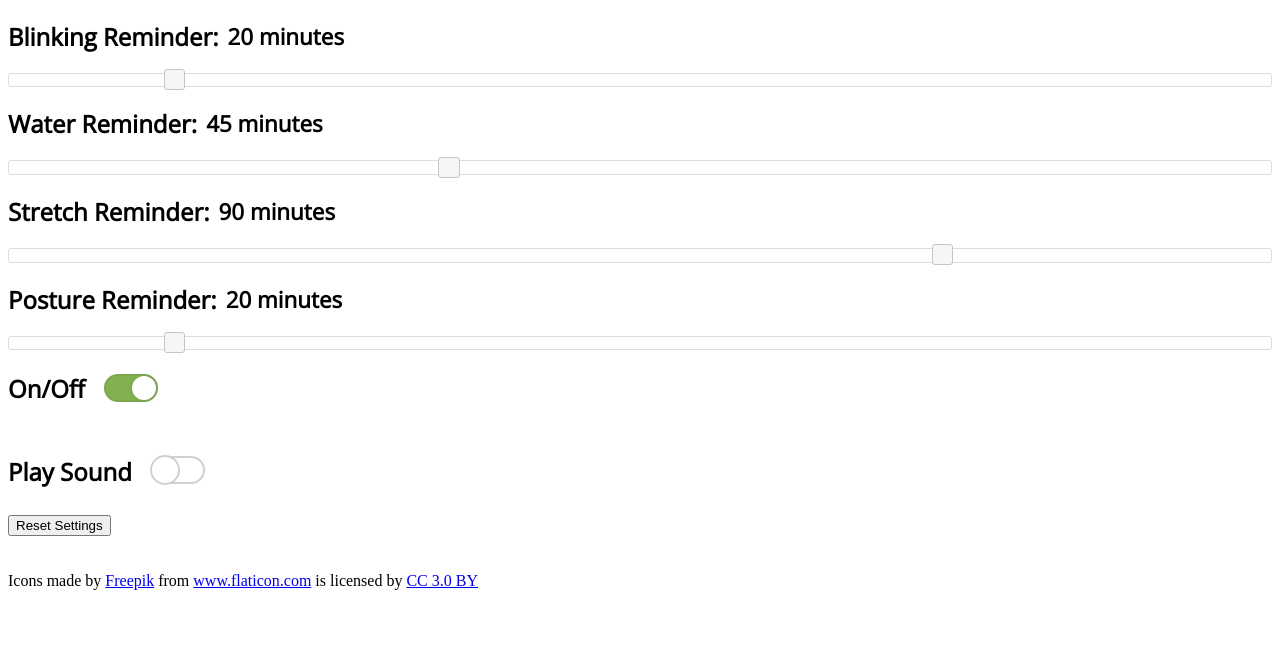
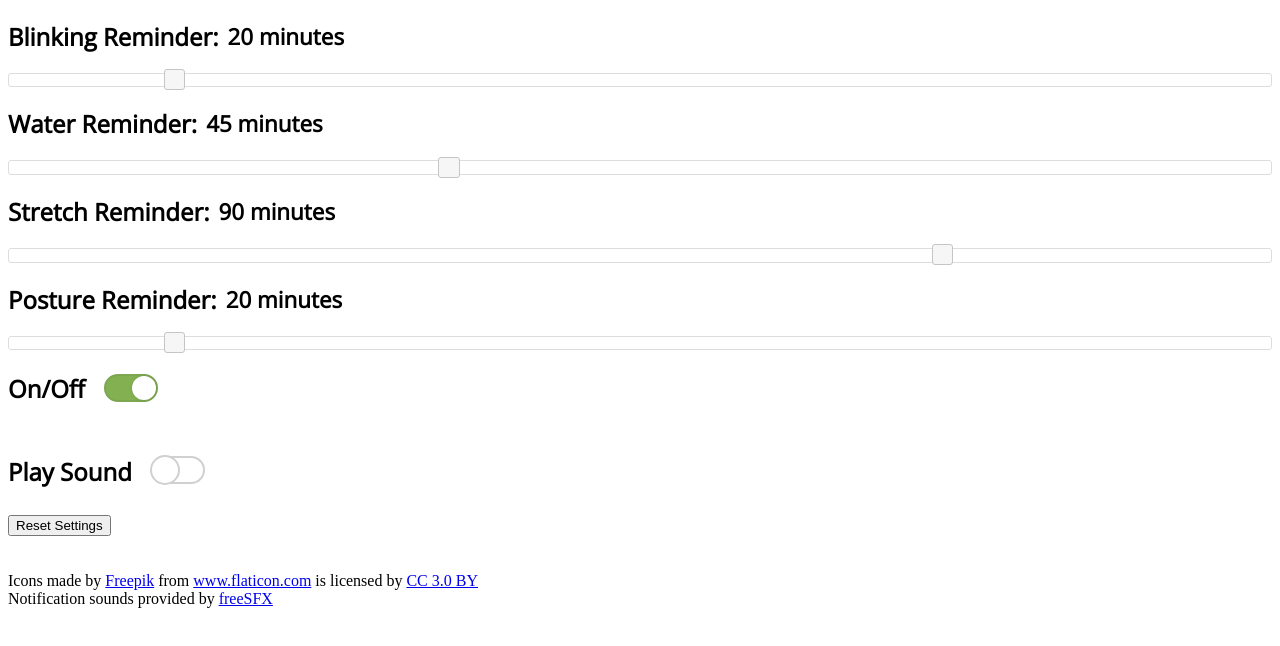
Before and after one commit to mihaicosareanu/Healthy-Browsing, a browser extension: page index.html in a window 1280 px wide. Shown: the part 86-732 px from the top of the page. Drawn offline with nearby package versions, Linux system fonts and the light colour scheme.

Commit message:
Added credits

```diff
--- a/index.html
+++ b/index.html
@@ -58,7 +58,7 @@
 	</br></br></br>
 
 	<div>Icons made by <a href="http://www.freepik.com" title="Freepik">Freepik</a> from <a href="http://www.flaticon.com" title="Flaticon">www.flaticon.com</a> is licensed by <a href="http://creativecommons.org/licenses/by/3.0/" title="Creative Commons BY 3.0" target="_blank">CC 3.0 BY</a></div>
-
+	<div>Notification sounds provided by <a href="http://www.freeSFX.co.uk" title="freeSFX">freeSFX</a></div>
 	<script src="jquery/external/jquery/jquery.js"></script>
 	<script src="jquery/jquery-ui.js"></script>
 	<script src="index.js"></script>
```
